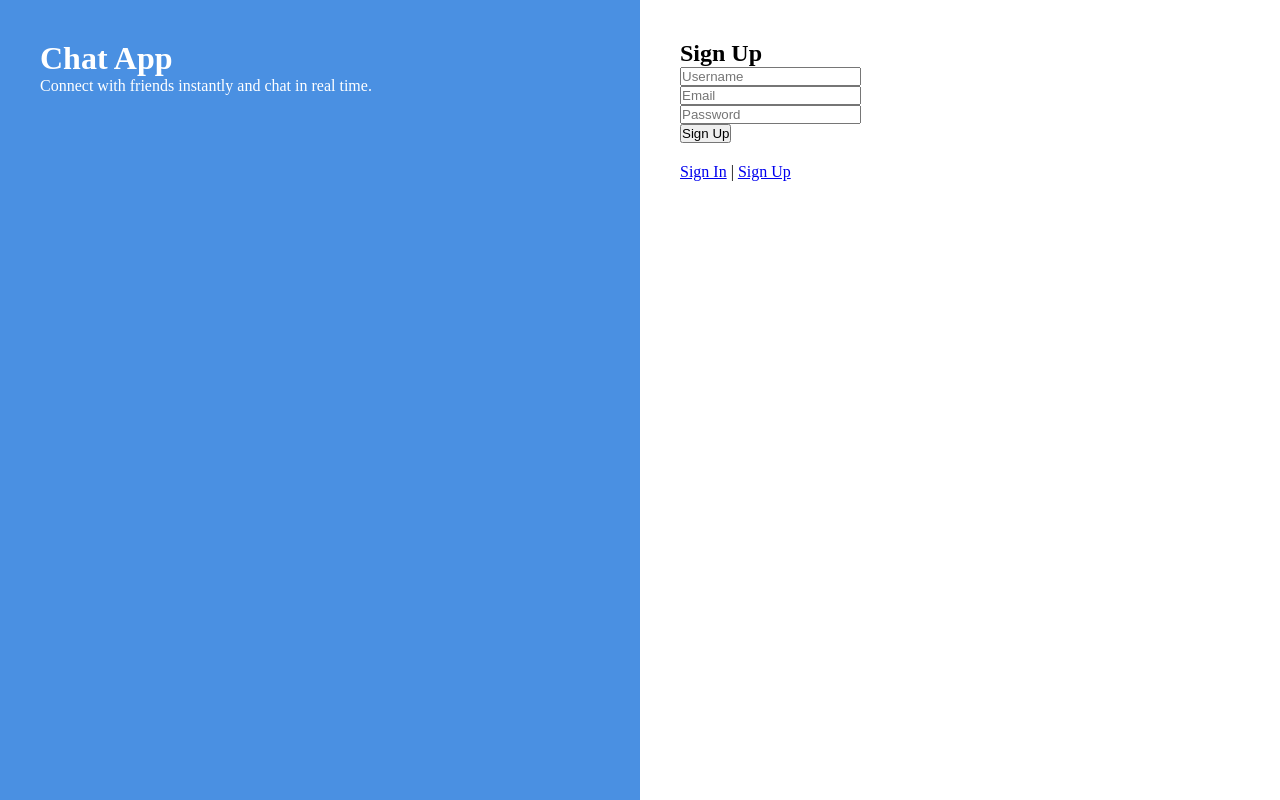
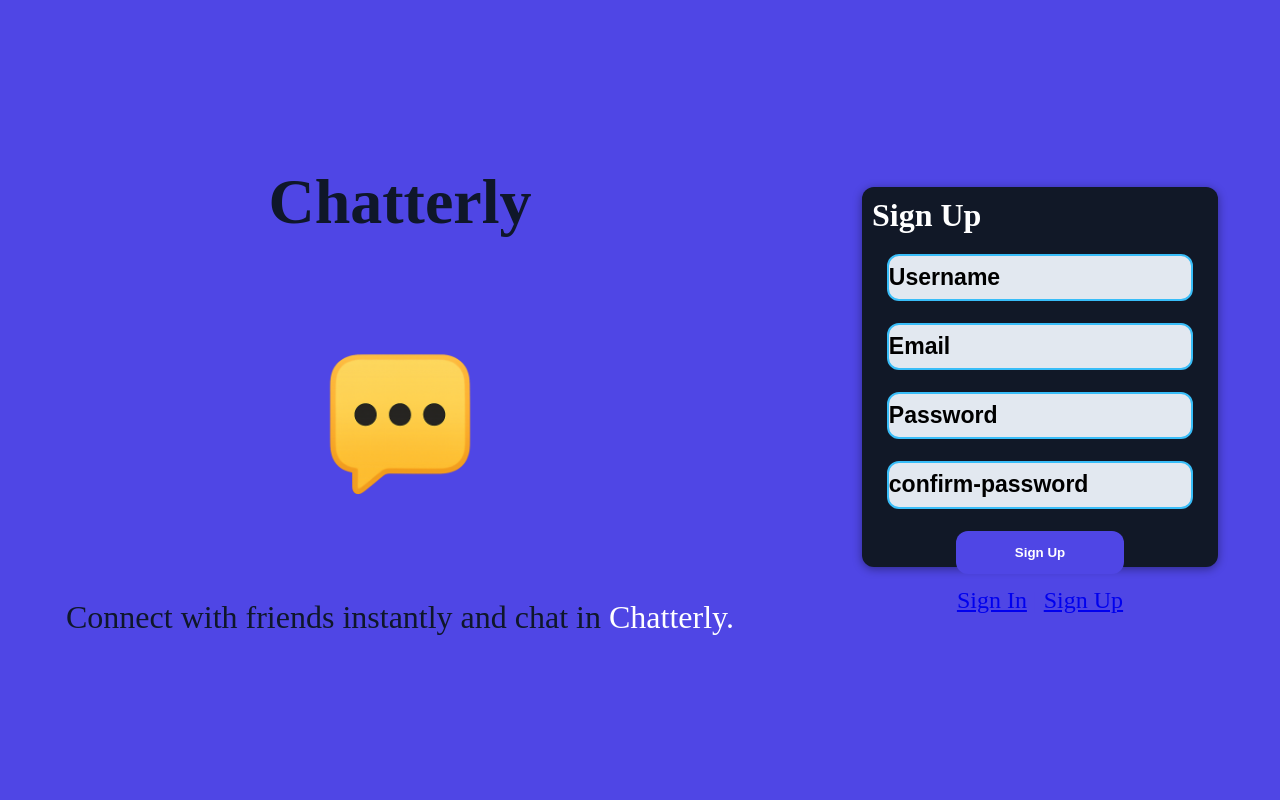
Before and after one commit to Hamza2566/Message-App, a React (Vite) app: page /signup in a window 1280 px wide. Built offline with nearby package versions, Linux system fonts and the light colour scheme.

Commit message:
finish HomePage

```diff
--- a/src/Pages/HomePage/HomePage.jsx
+++ b/src/Pages/HomePage/HomePage.jsx
@@ -1,22 +1,23 @@
 import { Outlet, Link } from 'react-router-dom';
-import './HomePage.module.css';
+import  style from'./HomePage.module.css';
 
 export default function HomePage() {
   return (
     <div style={{ display: 'flex', height: '100vh' }}>
       {/* LEFT SIDE */}
-      <div style={{ flex: 1, background: '#4a90e2', color: 'white', padding: 40 }}>
-        <h1>Chat App</h1>
-        <p>Connect with friends instantly and chat in real time.</p>
+      <div  className={style.leftside}>
+        <h1>Chatterly</h1>
+        <img src="./message.png" alt="" className={style.img} />
+        <p>Connect with friends instantly and chat in <span className={style.unique}>Chatterly.</span></p>
       </div>
 
       {/* RIGHT SIDE */}
-      <div style={{ flex: 1, padding: 40 }}>
+      <div  className={style.rightside}>
         {/* Child routes render here */}
         <Outlet />
 
         {/* Links to switch */}
-        <div style={{ marginTop: 20 }}>
+        <div className={style.switch}>
           <Link to="/">Sign In</Link> | <Link to="/signup">Sign Up</Link>
         </div>
       </div>
--- a/src/Pages/HomePage/HomePage.module.css
+++ b/src/Pages/HomePage/HomePage.module.css
@@ -1,7 +1,8 @@
 .container {
   display: flex;
   height: 100vh;
-  background: var(--background);
+  /* background: var(--background); */
+
 }
 
 .left {
@@ -36,3 +37,31 @@
 .switchLinks {
   margin-top: 20px;
 }
+.img{
+ width: 30%;
+}
+.leftside{
+  display: flex;
+  flex-direction: column;
+  justify-content: center;
+  align-items: center;
+  background-color: var(--primary-color);
+  color: var(--text-primary);
+  font-size: 2rem;
+}
+.unique{
+  color: var(--text-on-primary);
+}
+.rightside{
+   display: flex;
+   flex-direction: column;
+   justify-content: center;
+   align-items: center;
+  background-color: var(--primary-color);
+   width: 48%;
+}
+.switch{
+  margin-top: 20px;
+  color: var(--primary-color);
+  font-size: 1.5rem;
+}
--- a/src/Pages/signin/Signin.jsx
+++ b/src/Pages/signin/Signin.jsx
@@ -1,10 +1,25 @@
+import style from "./signin.module.css"
 export default function SignIn() {
+
+   const handlesubmit = (e)=>{
+    e.preventDefault()
+    const username =  e.target.username.value
+    const password = e.target.password.value
+
+    const data = {
+      username,
+      password
+    }
+    console.log(data);
+
+
+   }
   return (
-    <div>
+    <div className={style.SignIn}>
       <h2>Sign In</h2>
-      <form>
-        <input placeholder="Email" type="email" /><br />
-        <input placeholder="Password" type="password" /><br />
+      <form className={style.SignInFrom} onSubmit={handlesubmit}>
+        <input placeholder="username" type="username" name="username" /><br />
+        <input placeholder="Password" type="password" name="password"/><br />
         <button type="submit">Sign In</button>
       </form>
     </div>
--- a/src/Pages/signin/signin.module.css
+++ b/src/Pages/signin/signin.module.css
@@ -0,0 +1,54 @@
+.SignIn{
+     width: 70%;
+    height: 45vh;
+    display: flex;
+    flex-direction: column;
+    color: var(--text-secondary);
+      background: var(--background-dark);
+  color: var(--text-on-primary);
+  border-radius: var(--border-radius);
+  box-shadow: var(--shadow-dark);
+  padding: 10px;
+}
+.SignIn h2{
+   font-size: 2rem;
+   color: white;
+}
+.SignInFrom{
+       width: 100%;
+    height: 40vh;
+    display: flex;
+    flex-direction: column;
+    font-size: larger;
+    justify-content: center;
+    align-items: center;
+    gap: 20px;
+}
+.SignInFrom input{
+      width: 90%;
+    height: 55px;
+      background: var(--input-bg);           /* light gray input background */
+  border: 2px solid var(--secondary-color); /* ice blue border */
+  border-radius: var(--border-radius);
+   color:black;
+    font-weight: bolder;
+  font-size: 1.5rem;     /* dark text inside input */
+
+  transition: border var(--transition-speed);
+}
+.SignInFrom input:focus{
+      border-color: var(--primary-color); /* indigo border highlight */
+  outline: none;
+}
+.SignInFrom button{
+    width: 50%;
+     padding: 14px;
+  background: var(--primary-color);      /* indigo button */
+  color: var(--text-on-primary);         /* white text */
+  border: none;
+  border-radius: var(--border-radius);
+  cursor: pointer;
+  font-weight: 600;
+  cursor: pointer;
+  transition: background var(--transition-speed);
+}
--- a/src/Pages/signup/Signup.jsx
+++ b/src/Pages/signup/Signup.jsx
@@ -1,11 +1,27 @@
+import style from "./signup.module.css"
 export default function SignUp() {
+   const handlesubmit = (e)=>{
+    e.preventDefault()
+    const username =  e.target.username.value
+    const email =  e.target.email.value
+    const password = e.target.password.value
+
+    const data = {
+      username,
+      email,
+      password
+    }
+    console.log(data);
+
+   }
   return (
-    <div>
+    <div className={style.SignUp}>
       <h2>Sign Up</h2>
-      <form>
-        <input placeholder="Username" /><br />
-        <input placeholder="Email" type="email" /><br />
-        <input placeholder="Password" type="password" /><br />
+      <form className={style.SignUpForm} onSubmit={handlesubmit}>
+        <input placeholder="Username"  name="username"/><br />
+        <input placeholder="Email" type="email"  name="email"/><br />
+        <input placeholder="Password" type="password"  name="password"/><br />
+        <input placeholder="confirm-password" type="password" name="confirmpassword" /><br/>
         <button type="submit">Sign Up</button>
       </form>
     </div>
--- a/src/Pages/signup/signup.module.css
+++ b/src/Pages/signup/signup.module.css
@@ -0,0 +1,65 @@
+.SignUp{
+    width: 70%;
+    height: 45vh;
+    display: flex;
+    flex-direction: column;
+    color: var(--text-secondary);
+
+    gap: 20px;
+    padding: 2%;
+    border-radius: var(--border-radius);
+     background: var(--background-dark);
+  color: var(--text-on-primary);
+  border-radius: var(--border-radius);
+  box-shadow: var(--shadow-dark);
+  padding: 10px;
+}
+.SignUp h2{
+   font-size: 2rem;
+   color: white;
+}
+.SignUpForm{
+    width: 100%;
+    height: 40vh;
+    display: flex;
+    flex-direction: column;
+    font-size: larger;
+    justify-content: center;
+    align-items: center;
+}
+.SignUpForm input{
+    width: 90%;
+    height: 55px;
+    gap: 20px;
+    border: 2px solid gray;
+    background-color: var(--input-bg);
+      border: 2px solid var(--secondary-color); /* ice blue border */
+  border-radius: var(--border-radius);
+    outline: none;
+    font-size: larger;
+    color:black;
+    font-weight: bolder;
+}
+input::placeholder{
+    color:black
+
+}
+.SignUpForm input:focus{
+      border-color: var(--primary-color); /* indigo border highlight */
+  outline: none;
+}
+.SignUpForm button{
+    width: 50%;
+    padding: 15px;
+    cursor: pointer;
+    width: 50%;
+     padding: 14px;
+  background: var(--primary-color);      /* indigo button */
+  color: var(--text-on-primary);         /* white text */
+  border: none;
+  border-radius: var(--border-radius);
+  cursor: pointer;
+  font-weight: 600;
+  cursor: pointer;
+  transition: background var(--transition-speed);
+}
--- a/src/root.css
+++ b/src/root.css
@@ -1,72 +1,47 @@
+/* ===================== 🧊 CYBER ICE THEME ===================== */
 :root {
-  /* ======================================
-     BRAND COLORS
-     These are the main colors for your app.
-  ====================================== */
+  /* 🌈 MAIN COLORS — Cold tech colors */
+  --primary-color: #4f46e5;        /* Indigo: buttons + your messages */
+  --secondary-color: #38bdf8;      /* Ice blue: highlights */
+  --accent-color: #a3f3ff;         /* Light neon blue: online or success */
 
-  /* Primary brand color - main color of buttons, links, highlights */
-  --primary: #6c5ce7;
+  /* 🖼 BACKGROUNDS — Ice + metal */
+  --background-light: #f0f9ff;     /* Very light ice blue */
+  --background-dark: #111827;      /* Dark blue steel */
+  --chat-bubble-incoming: #dbeafe; /* Soft ice blue */
+  --chat-bubble-outgoing: #4f46e5; /* Indigo bubble */
 
-  /* Accent color - extra color to make things pop (like notifications, icons) */
-  --accent: #00cec9;
+  /* ✏️ TEXT COLORS */
+  --text-primary: #0f172a;         /* Dark navy */
+  --text-secondary: #64748b;       /* Gray/blue text */
+  --text-on-primary: #ffffff;      /* White text inside indigo */
 
-  /* ======================================
-     BACKGROUND COLORS
-     These are used for different parts of the app background.
-  ====================================== */
+  /* 🟠 SHAPES & SHADOWS */
+  --border-radius: 12px;
+  --shadow-light: 0 2px 10px rgba(79, 70, 229, 0.2);
+  --shadow-dark: 0 2px 10px rgba(0,0,0,0.4);
 
-  /* Main background color for the whole app */
-  --bg-main: #0f0f13;
+  /* ⚡ ANIMATION SPEED */
+  --transition-speed: 0.3s;
 
-  /* Secondary background color for cards, menus, or sidebars */
-  --bg-secondary: #1a1a21;
+  /* 🎧 STATUS COLORS */
+  --online-color: #a3f3ff;         /* Neon cyan */
+  --away-color: #facc15;           /* Yellow */
+  --busy-color: #ef4444;           /* Red */
 
-  /* Tertiary background color for small sections or hover effects */
-  --bg-tertiary: #22222b;
+  /* 📱 UI COLORS */
+  --button-hover: #4338ca;         /* Darker indigo */
+  --input-bg: #e2e8f0;             /* Light gray */
+  --icon-color: #94a3b8;           /* Steel gray */
 
-  /* ======================================
-     TEXT COLORS
-     These are for different types of text.
-  ====================================== */
+  /* 🪟 SIDEBAR & HEADER */
+  --sidebar-bg: #e0f2fe;
+  --header-bg: #ffffff;
+  --header-border: #cbd5e1;
+}
 
-  /* Main text color - used for normal text */
-  --text-main: #ffffff;
 
-  /* Secondary text color - used for less important text */
-  --text-secondary: #c7c7d1;
-
-  /* Muted text - very light text for hints, placeholders */
-  --text-muted: #8e8e9a;
-
-  /* ======================================
-     BORDER COLORS
-     For lines and edges in UI
-  ====================================== */
-
-  /* Light borders - subtle lines between sections */
-  --border-light: #2f2f39;
-
-  /* Strong borders - more visible lines for cards or inputs */
-  --border-strong: #40404c;
-
-  /* ======================================
-     STATUS COLORS
-     For messages like success, error, warnings
-  ====================================== */
-
-  --success: #00b894;  /* Green - used when something works */
-  --error: #ff7675;    /* Red - used when something goes wrong */
-  --warning: #fdcb6e;  /* Yellow/orange - used for warnings */
-
-  /* ======================================
-     CHAT BUBBLE COLORS
-     Colors for sent and received messages
-  ====================================== */
-
-  --bubble-sent: #6c5ce7;      /* Color of your messages */
-  --bubble-received: #2f3640;  /* Color of messages from other people */
+* {
+  margin: 0;
+  padding: 0;
 }
-*{
-   margin: 0;
-   padding: 0;
-}
```
Also changed, not shown: public/logo.png (added), public/message.png (added).
